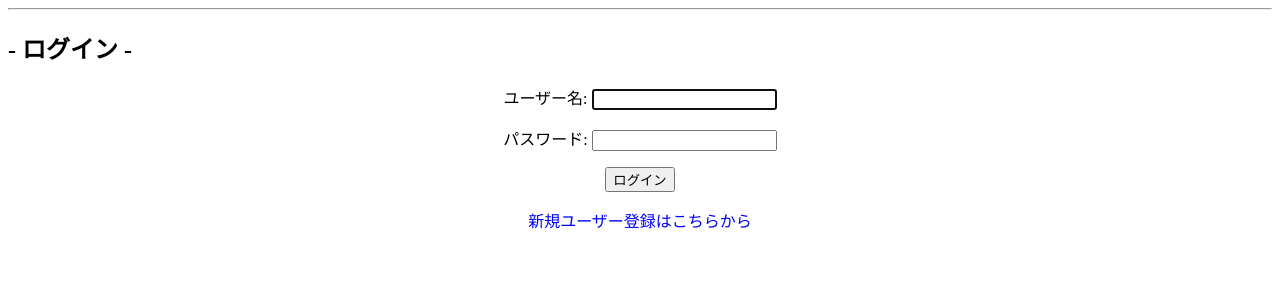
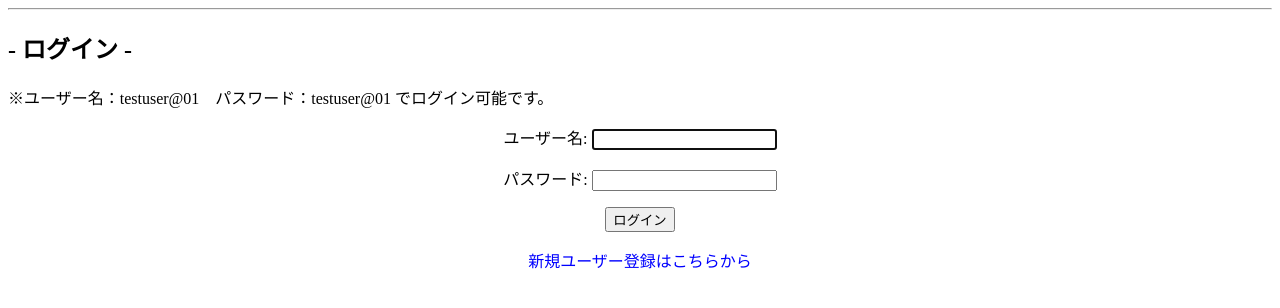
Before and after one commit to Johney0319/ec_site, a Django app: page /login/ in a window 1280 px wide. Shown: the part 97-405 px from the top of the page. Run offline with Django 3.2, Linux system fonts and the light colour scheme.

Commit message:
login.html改修

```diff
--- a/ec/templates/registration/login.html
+++ b/ec/templates/registration/login.html
@@ -10,6 +10,7 @@
 </head>
 <body>
 <h2>- ログイン -</h2>
+<p>※ユーザー名：testuser@01　パスワード：testuser@01 でログイン可能です。</p>
 <div class="login_form">
     <form method="post" enctype="multipart/form-data">
         {% csrf_token %}
```
